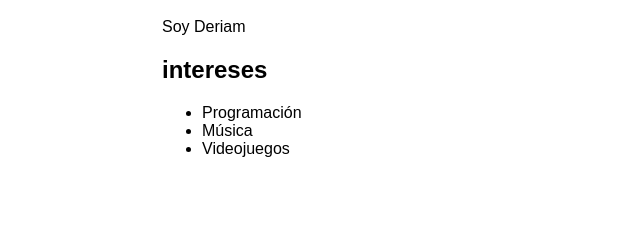
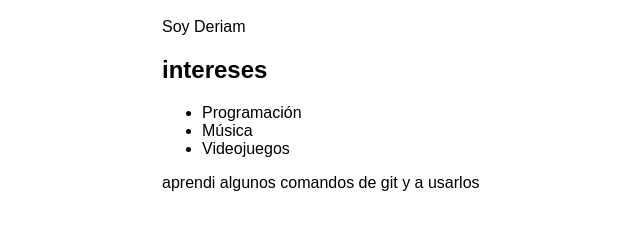
Before and after one commit to Deriam999/pagina1, a plain HTML site: page index.html in a window 1280 px wide. Shown: the part 80-310 px from the top of the page, without its empty margins (178-818 px from the left). Drawn offline with Linux system fonts and the light colour scheme.

Commit message:
Agrega reflexión sobre lo aprendido

```diff
--- a/index.html
+++ b/index.html
@@ -18,5 +18,6 @@
     <li>Música</li>
     <li>Videojuegos</li>
   </ul>
+  <p>aprendi algunos comandos de git y a usarlos</p>
 </body>
 </html>
```
